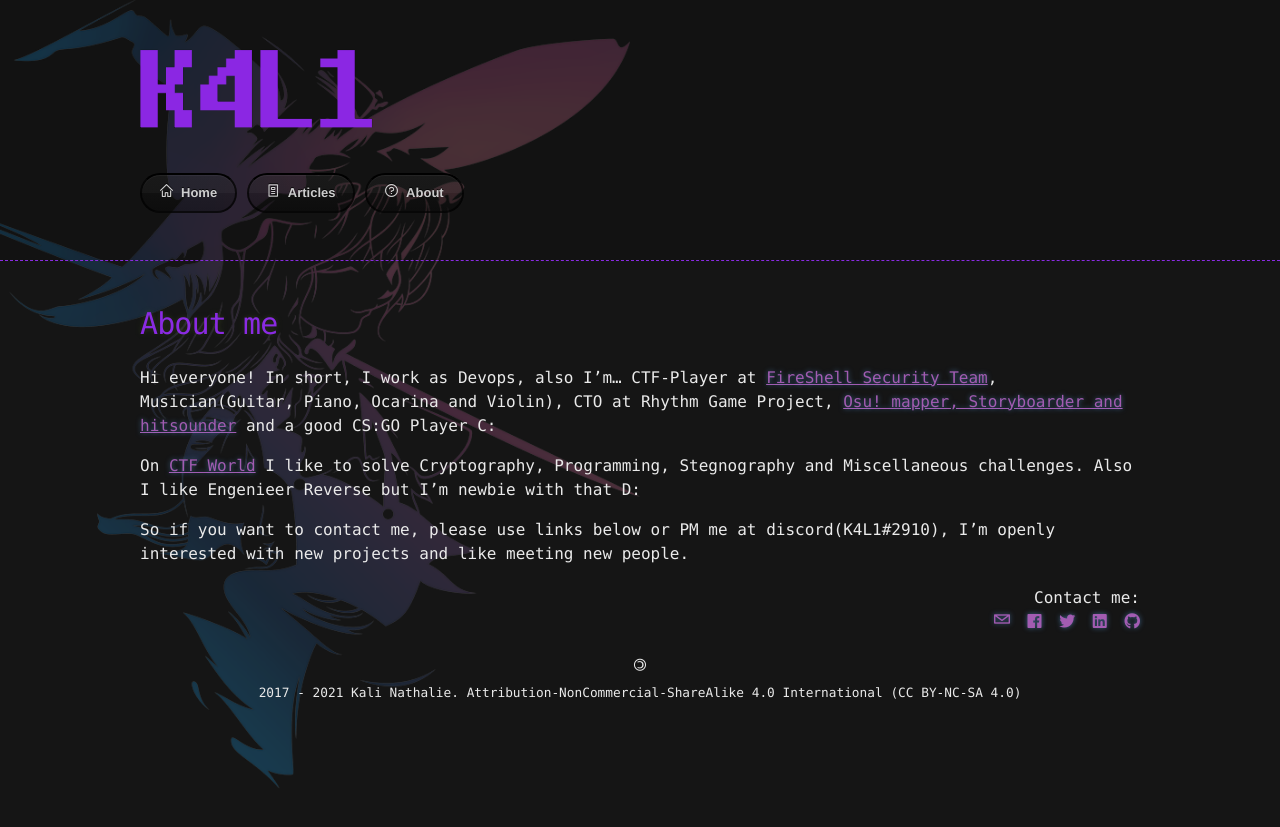
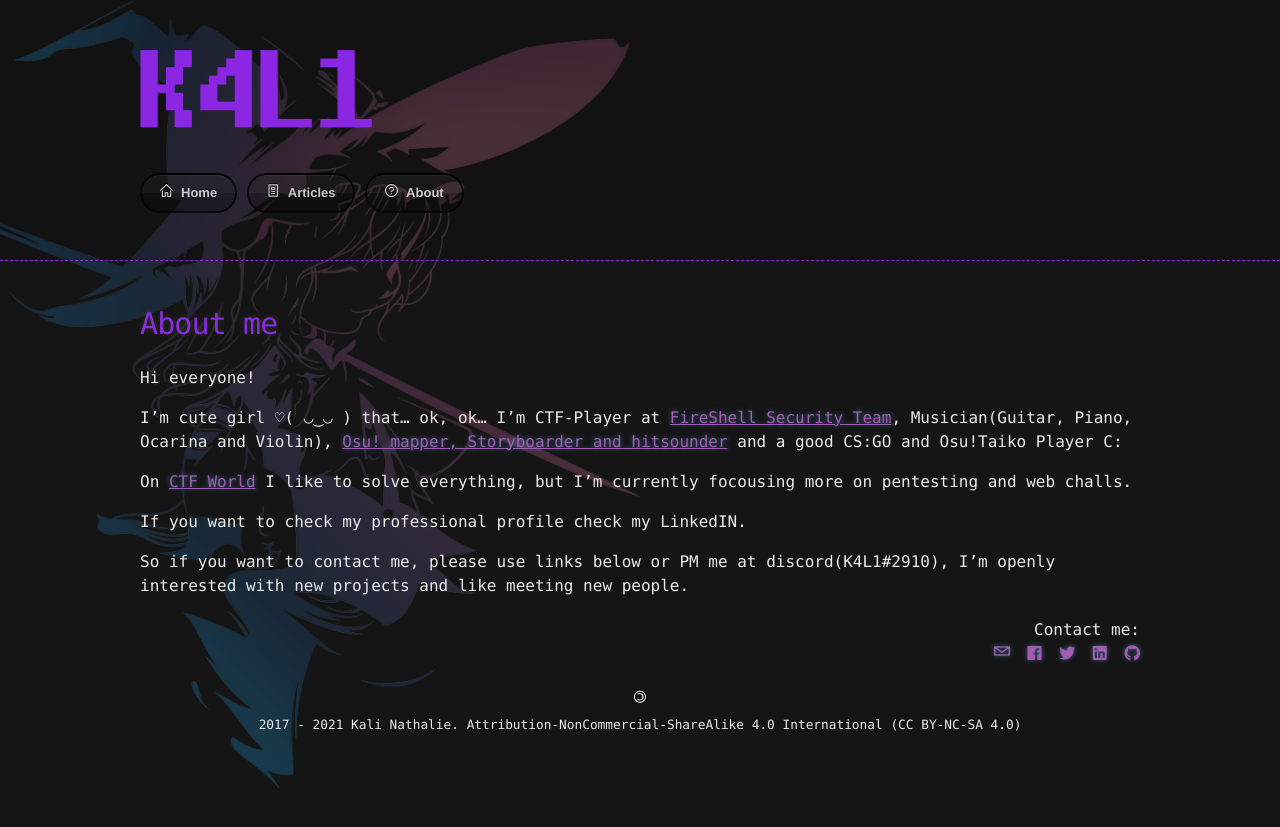
Before and after one commit to lucasnathaniel/K4L1_me, a Jekyll site: the page built from _pages/about.md, in a window 1280 px wide. Shown: the top 827 px of the page. Built offline with Jekyll 4.4.1, drawn with Linux system fonts in a browser that asks for light colours; nearby versions of some CDN libraries.

Commit message:
update about

```diff
--- a/_pages/about.md
+++ b/_pages/about.md
@@ -6,8 +6,12 @@ permalink: /about/
 
 # About me
 
-Hi everyone! In short, I work as Devops, also I'm... CTF-Player at [FireShell Security Team](https://fireshellsecurity.team/about/), Musician(Guitar, Piano, Ocarina and Violin), CTO at Rhythm Game Project, [Osu! mapper, Storyboarder and hitsounder](https://osu.ppy.sh/users/11334594) and a good CS:GO Player C:
+Hi everyone!
 
-On [CTF World](https://ctftime.org/ctf-wtf/) I like to solve Cryptography, Programming, Stegnography and Miscellaneous challenges. Also I like Engenieer Reverse but I'm newbie with that D:
+I'm cute girl ♡( ◡‿◡ ) that...  ok, ok... I'm CTF-Player at [FireShell Security Team](https://fireshellsecurity.team/about/), Musician(Guitar, Piano, Ocarina and Violin), [Osu! mapper, Storyboarder and hitsounder](https://osu.ppy.sh/users/11334594) and a good CS:GO and Osu!Taiko Player C:
+
+On [CTF World](https://ctftime.org/ctf-wtf/) I like to solve everything, but I'm currently focousing more on pentesting and web challs.
+
+If you want to check my professional profile check my LinkedIN.
 
 So if you want to contact me, please use links below or PM me at discord(K4L1#2910), I'm openly interested with new projects and like meeting new people.
```
